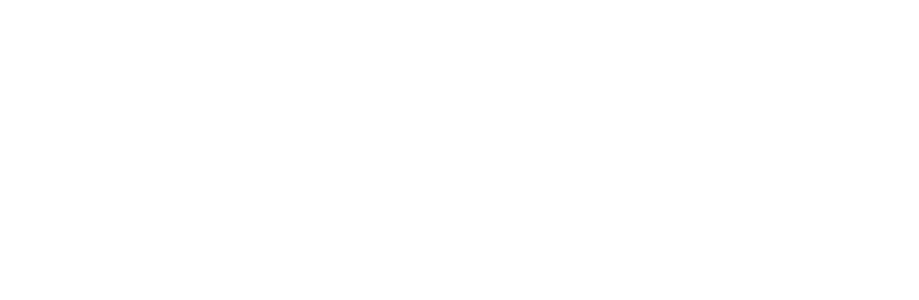
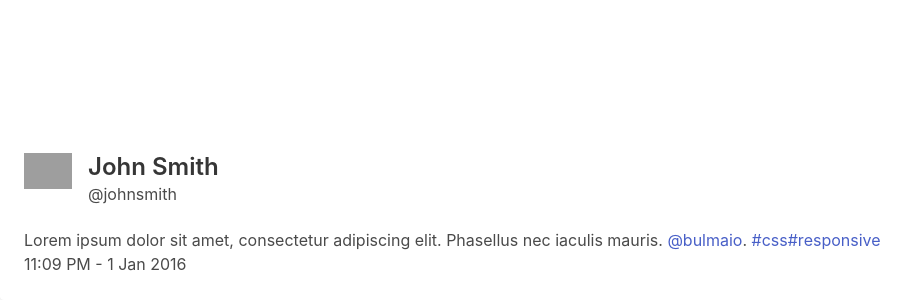
Before and after one commit to HennadiiZ/angUdCards, an Angular app: page / in a window 1280 px wide. Shown: the part 831-1131 px from the top of the page, without its empty margins (0-919 px from the left). Before the commit the page ends 800 px from the top, so only its background shows below. Built offline with nearby package versions, Linux system fonts and the light colour scheme; grey boxes are pictures that could not be loaded.

Commit message:
npm install bulma + html cards

```diff
--- a/package.json
+++ b/package.json
@@ -18,6 +18,7 @@
     "@angular/platform-browser": "~13.1.0",
     "@angular/platform-browser-dynamic": "~13.1.0",
     "@angular/router": "~13.1.0",
+    "bulma": "^0.9.4",
     "rxjs": "~7.4.0",
     "tslib": "^2.3.0",
     "zone.js": "~0.11.4"
--- a/src/app/app.component.html
+++ b/src/app/app.component.html
@@ -1 +1,28 @@
-<p>cards</p>
+<div class="card">
+  <div class="card-image">
+    <figure class="image is-4by3">
+      <!-- <img src="https://bulma.io/images/placeholders/1280x960.png" alt="Placeholder image"> -->
+    </figure>
+  </div>
+  <div class="card-content">
+    <div class="media">
+      <div class="media-left">
+        <figure class="image is-48x48">
+          <img src="https://bulma.io/images/placeholders/96x96.png" alt="Placeholder image">
+        </figure>
+      </div>
+      <div class="media-content">
+        <p class="title is-4">John Smith</p>
+        <p class="subtitle is-6">@johnsmith</p>
+      </div>
+    </div>
+
+    <div class="content">
+      Lorem ipsum dolor sit amet, consectetur adipiscing elit.
+      Phasellus nec iaculis mauris. <a>@bulmaio</a>.
+      <a href="#">#css</a> <a href="#">#responsive</a>
+      <br>
+      <time datetime="2016-1-1">11:09 PM - 1 Jan 2016</time>
+    </div>
+  </div>
+</div>
--- a/src/styles.css
+++ b/src/styles.css
@@ -1 +1 @@
-/* You can add global styles to this file, and also import other style files */
+@import 'bulma/css/bulma';
```
Also changed, not shown: 1 other file (tests, documents, lock files or other folders).
